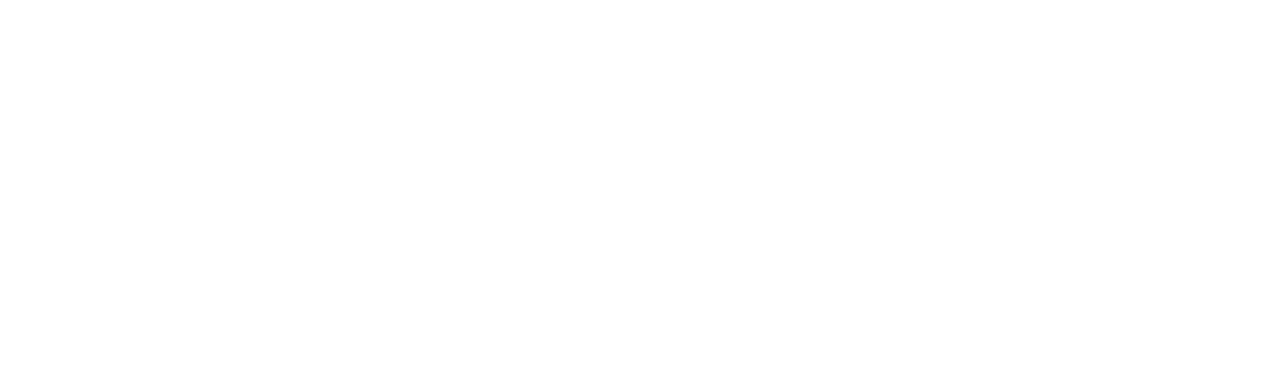
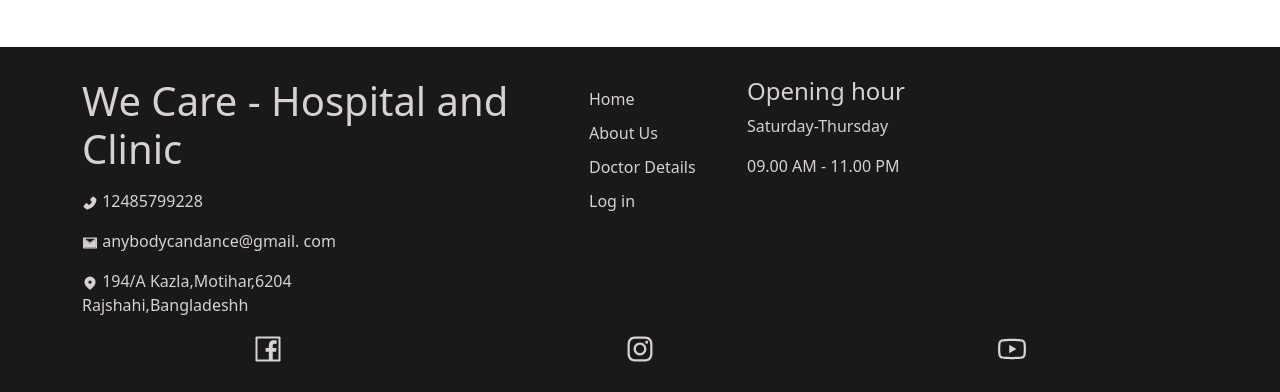
Before and after one commit to bannadas/health-care-website-assignment, a React (Create React App) app: page / in a window 1280 px wide. Shown: the part 2391-2783 px from the top of the page. Before the commit the page ends 2438 px from the top, so only its background shows below. Built offline with nearby package versions, Linux system fonts and the light colour scheme; no server answers.

Commit message:
footer added

```diff
--- a/package.json
+++ b/package.json
@@ -10,6 +10,7 @@
     "react": "^17.0.2",
     "react-bootstrap": "^2.0.0-rc.1",
     "react-dom": "^17.0.2",
+    "react-icons": "^4.3.1",
     "react-router-dom": "^5.3.0",
     "react-router-hash-link": "^2.4.3",
     "react-scripts": "4.0.3",
--- a/src/pages/Footer/Footer.css
+++ b/src/pages/Footer/Footer.css
@@ -0,0 +1,20 @@
+.footer-menu {
+    list-style: none;
+    margin-top: 10px;
+    font-size: 16px;
+    cursor: pointer;
+  }
+  .footer-menu:hover {
+    color: red;
+  }
+
+  .footer-container {
+    background-color: #191919;
+    padding: 30px;
+    color: rgb(216, 209, 209);
+  }
+  .social-icons{
+    display: flex;
+    justify-content: space-around;
+    font-size:xx-large;
+  }
--- a/src/pages/Footer/Footer.js
+++ b/src/pages/Footer/Footer.js
@@ -0,0 +1,51 @@
+import React from 'react';
+import './Footer.css'
+import {AiOutlineFacebook,AiOutlineInstagram,AiOutlineYoutube } from 'react-icons/ai';
+import {AiFillPhone,AiTwotoneMail} from 'react-icons/ai';
+import {HiLocationMarker} from 'react-icons/hi';
+
+const Footer = () =>{
+    return (
+        <div>
+      <div className="footer-container">
+        <div className="container">
+          <div className="row">
+            <div className="col-md-5">
+              <div className="left-container text-start">
+                <h1>We Care - Hospital and Clinic</h1>
+                <p className="mt-3 ">
+                  <p><AiFillPhone/> 12485799228</p>
+            <p><AiTwotoneMail/> anybodycandance@gmail.
+            com</p>
+            <p><HiLocationMarker/> 194/A Kazla,Motihar,6204 <br/> Rajshahi,Bangladeshh
+            </p>
+                </p>
+
+
+              </div>
+            </div>
+            <div className="col-md-2">
+              <div className="footer-menu-container">
+                <ul>
+                  <li className="footer-menu">Home</li>
+                  <li className="footer-menu">About Us</li>
+
+                  <li className="footer-menu">Doctor Details</li>
+                  <li className="footer-menu"> Log in</li>
+                </ul>
+              </div>
+            </div>
+            <div className="col-md-5">
+              <h4>Opening hour</h4>
+              <p>Saturday-Thursday</p>
+              <p>09.00 AM - 11.00 PM</p>
+            </div>
+          </div>
+          <div className="social-icons"><AiOutlineFacebook/> <AiOutlineInstagram/> <AiOutlineYoutube/></div>
+        </div>
+      </div>
+    </div>
+    );
+};
+
+export default Footer;
--- a/src/pages/Home/Home.js
+++ b/src/pages/Home/Home.js
@@ -3,6 +3,7 @@ import { Card, CardGroup, Carousel, Col, Row } from 'react-bootstrap';
 import { Link } from 'react-router-dom';
 import Services from '../../Services/Services';
 import Banner from '../Banner/Banner';
+import Footer from '../Footer/Footer';
 import './Home.css'
 
 
@@ -88,6 +89,7 @@ const Home = () => {
   </Card>
 </CardGroup>
             </div>
+            <Footer></Footer>
         </div>
     );
 };
--- a/src/pages/NavigationBar/NavigationBar.js
+++ b/src/pages/NavigationBar/NavigationBar.js
@@ -25,7 +25,7 @@ const NavigationBar = () => {
                     <Nav.Link as={HashLink} to="/about">About Us</Nav.Link>
                     <Nav.Link as={HashLink} to="/doctordetails">Doctor Details</Nav.Link>
 
-                    {user.email && <span style={{ color: 'white' }}>Hello {user.displayName} Logged in with Email id:{user.email} </span>}
+                    {user.email && <span style={{ color: 'white' }}>Hello  {user.displayName}  Logged in with Email id: {user.email} </span>}
                 {
                     user.email ?
                         <button onClick={logOut}>log out</button>
```
Also changed, not shown: 1 other file (tests, documents, lock files or other folders).
